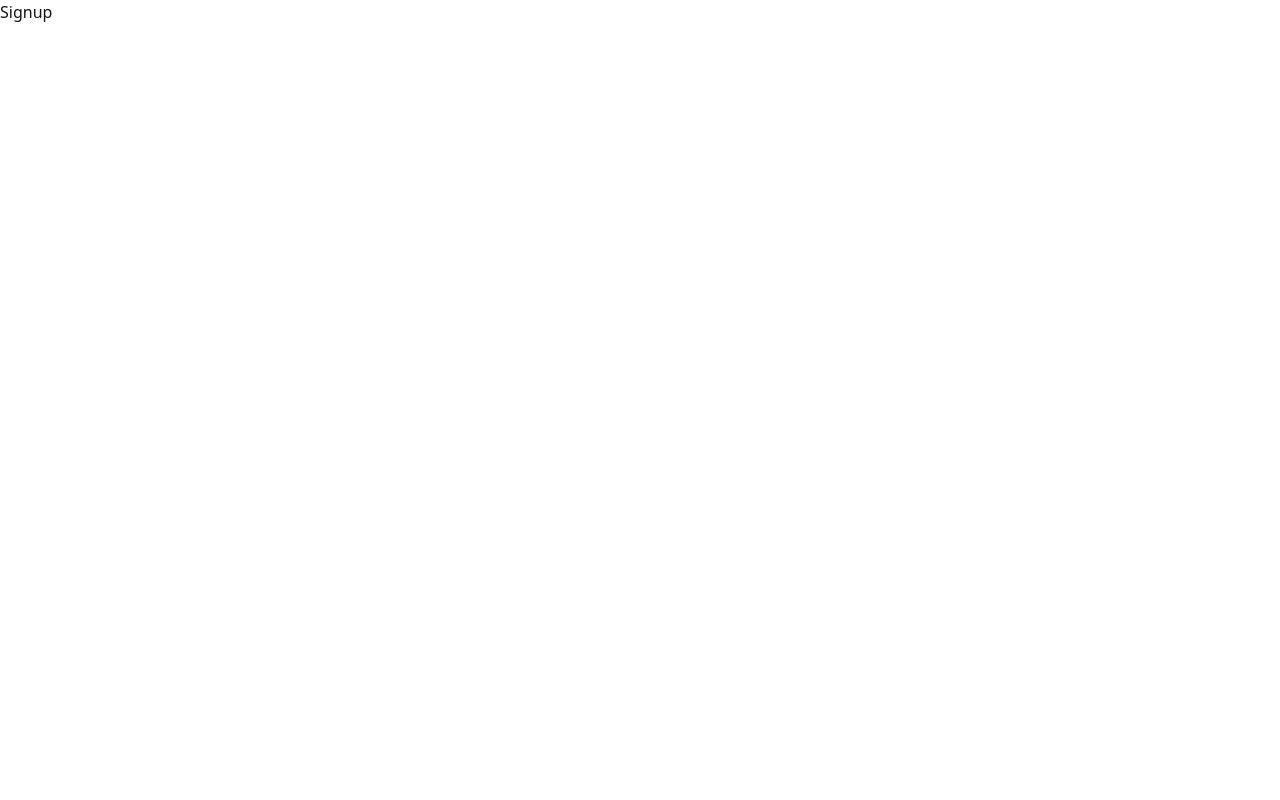
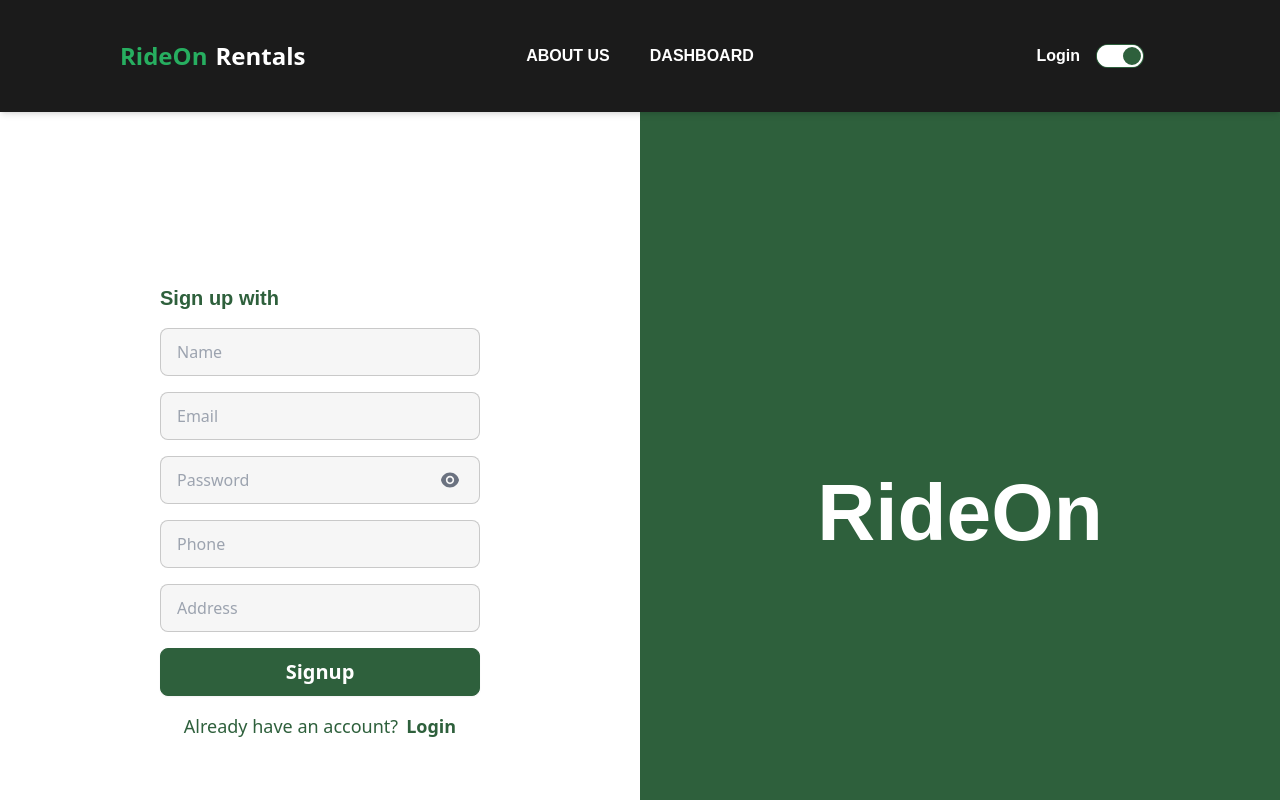
Before and after one commit to Bahauddin-Fahad/Bike-Rental-Client, a React (Vite) app: page /signup in a window 1280 px wide. Shown: the top 800 px of the page. Built offline with nearby package versions, Linux system fonts and the light colour scheme.

Commit message:
sign in, sign up and logout implemented

```diff
--- a/package.json
+++ b/package.json
@@ -17,12 +17,12 @@
     "react-custom-roulette": "^1.4.1",
     "react-dom": "^18.3.1",
     "react-hook-form": "^7.52.1",
+    "react-hot-toast": "^2.4.1",
     "react-icons": "^5.3.0",
     "react-redux": "^9.1.2",
     "react-router-dom": "^6.24.1",
     "react-slick": "^0.30.2",
     "react-spinners": "^0.14.1",
-    "react-toastify": "^10.0.5",
     "redux-persist": "^6.0.0",
     "slick-carousel": "^1.8.1"
   },
--- a/src/App.tsx
+++ b/src/App.tsx
@@ -1,14 +1,17 @@
-import { ToastContainer } from "react-toastify";
 import Footer from "./components/layout/Footer";
 import MainLayout from "./components/layout/MainLayout";
 import Navbar from "./components/layout/Navbar";
 import { useEffect, useState } from "react";
+import "../src/styles/stylesheet.css";
 import "slick-carousel/slick/slick.css";
 import "slick-carousel/slick/slick-theme.css";
-import "../src/styles/stylesheet.css";
+import { Toaster } from "react-hot-toast";
+import { useLocation } from "react-router-dom";
 
 function App() {
   const [theme, setTheme] = useState(localStorage.getItem("theme") || "dark");
+  const location = useLocation();
+
   const toggleTheme = () => {
     if (theme === "light") {
       setTheme("dark");
@@ -21,12 +24,17 @@ function App() {
   useEffect(() => {
     document.body.className = theme;
   }, [theme]);
+
   return (
     <>
-      <Navbar toggleTheme={toggleTheme} />
+      {location.pathname !== ("/login" || "/signup") && (
+        <Navbar toggleTheme={toggleTheme} />
+      )}
       <MainLayout />
-      <Footer />
-      <ToastContainer />
+
+      {location.pathname !== ("/login" || "/signup") && <Footer />}
+
+      <Toaster />
     </>
   );
 }
--- a/src/components/layout/Footer.tsx
+++ b/src/components/layout/Footer.tsx
@@ -3,10 +3,10 @@ import { FaFacebook, FaYoutube, FaTwitter } from "react-icons/fa";
 import { BsInstagram } from "react-icons/bs";
 const Footer = () => {
   return (
-    <footer className="footer p-4 sm:p-8 md:px-16 bg-primary text-white text-xs sm:text-base grid grid-cols-12">
+    <footer className="footer p-4 sm:p-8 md:px-16 bg-secondary dark:bg-primary text-black dark:text-white text-xs sm:text-base grid grid-cols-12">
       <div className="my-auto col-span-12 sm:col-span-3">
         <Link to={"/"} className="text-2xl space-x-2">
-          <span className="text-[#27ae60]">RideOn</span>
+          <span className="text-[#27ae60] font-semibold">RideOn</span>
           <span>Rentals</span>
         </Link>
         <p className="text-center sm:text-start">
--- a/src/components/layout/Navbar.tsx
+++ b/src/components/layout/Navbar.tsx
@@ -1,24 +1,35 @@
 /* eslint-disable @typescript-eslint/no-explicit-any */
 
 import { useEffect, useState } from "react";
-import { Link, useLocation } from "react-router-dom";
+import { Link, useLocation, useNavigate } from "react-router-dom";
 import { GiHamburgerMenu } from "react-icons/gi";
+import { useAppDispatch, useAppSelector } from "../../redux/hooks";
+import { logout, useCurrentUser } from "../../redux/features/auth/authSlice";
+import toast from "react-hot-toast";
 
 type TButtonName = "about" | string;
 
 const Navbar = ({ toggleTheme }: any) => {
   const params = useLocation().pathname;
   const [buttonName, setButtonName] = useState<TButtonName>(params.slice(1));
+  const dispatch = useAppDispatch();
+  const user = useAppSelector(useCurrentUser);
+  const navigate = useNavigate();
 
   useEffect(() => {
     setButtonName(params.slice(1));
   }, [params]);
 
+  const handleLogOut = () => {
+    dispatch(logout());
+    toast.success("Logged out successfully", { duration: 4000 });
+  };
+
   return (
-    <div className="custom-padding navbar bg-primary font-semibold h-14 xl:h-28 sticky top-0 z-20 text-white">
+    <div className="custom-padding navbar bg-white dark:bg-primary font-semibold h-14 xl:h-28 sticky top-0 z-20 text-black dark:text-white shadow-md">
       <div className="navbar-start xl:relative">
         <Link to={"/"} className="xl:text-2xl space-x-2">
-          <span className="text-[#27ae60]">RideOn</span>
+          <span className="text-[#27ae60] font-semibold">RideOn</span>
           <span>Rentals</span>
         </Link>
       </div>
@@ -48,11 +59,22 @@ const Navbar = ({ toggleTheme }: any) => {
         </ul>
       </div>
       <div className="navbar-end xl:space-x-4">
-        <div className="relative">
-          <button className="w-[80px] h-[25px] xl:w-[120px] xl:h-[40px] bg-accent text-white text-[8px] xl:text-[16px] rounded-sm xl:rounded-[5px] font-vietnam-bold">
+        {user ? (
+          <button
+            onClick={handleLogOut}
+            className="w-[80px] h-[25px] xl:w-[120px] xl:h-[40px] bg-accent text-white text-[8px] xl:text-[16px] rounded-sm xl:rounded-[5px] font-vietnam-bold"
+          >
+            Logout
+          </button>
+        ) : (
+          <button
+            onClick={() => navigate("/login")}
+            className="font-vietnam-bold"
+          >
             Login
           </button>
-        </div>
+        )}
+
         <input
           onChange={toggleTheme}
           type="checkbox"
--- /dev/null
+++ b/src/pages/CompareBikes/CompareBikes.tsx
@@ -0,0 +1,5 @@
+const CompareBikes = () => {
+  return <div></div>;
+};
+
+export default CompareBikes;
--- a/src/pages/Login/Login.tsx
+++ b/src/pages/Login/Login.tsx
@@ -6,9 +6,9 @@ import { useLoginMutation } from "../../redux/features/auth/authApi";
 import { verifyToken } from "../../utils/verifyToken";
 import { setUser, TUser } from "../../redux/features/auth/authSlice";
 import { useAppDispatch } from "../../redux/hooks";
-import { toast } from "react-toastify";
 import { useState } from "react";
 import { RiEyeFill, RiEyeCloseFill } from "react-icons/ri";
+import toast from "react-hot-toast";
 
 const Login = () => {
   const dispatch = useAppDispatch();
@@ -19,48 +19,40 @@ const Login = () => {
     register,
     formState: { errors },
     handleSubmit,
-  } = useForm<FieldValues>();
+  } = useForm<FieldValues>({
+    defaultValues: { email: "kabir@example.com", password: "password123" },
+  });
 
   const [login] = useLoginMutation();
-  // Login Form Submit Function
+
   const onSubmit = async (data: any) => {
     try {
       const userInfo = {
-        id: data.userId,
+        email: data.email,
         password: data.password,
       };
 
       const res = await login(userInfo).unwrap();
-      const user = verifyToken(res.data.accessToken) as TUser;
+      const user = verifyToken(res.token) as TUser;
 
-      toast.success("Successfully Logged In", {
-        theme: "colored",
-        toastId: "login",
-      });
-      dispatch(setUser({ user: user, token: res.data.accessToken }));
-
-      navigate(`/`);
-    } catch (error) {
-      toast.error("Something went Wrong", { toastId: "login" });
+      toast.success("Successfully Logged In", { duration: 4000 });
+      dispatch(setUser({ user: user, token: res.token }));
+      navigate(`/dashboard`);
+    } catch (error: any) {
+      toast.error(error?.data?.message, { duration: 4000 });
     }
   };
 
-  // if (loading || sending) {
-  //   return <Loading />;
-  // }
   return (
     <div className="grid grid-cols-1 xs:grid-cols-2 bg-white h-screen">
-      <div className="text-white font-vietnam-bold text-[5.27vw] hidden xs:flex justify-center items-center w-full bg-accent p-5 md:p-10">
+      <h1 className="text-white font-vietnam-bold text-[6.27vw] hidden xs:flex justify-center items-center w-full bg-accent p-5 md:p-10">
         RideOn
-      </div>
-
+      </h1>
       <div className="bg-white h-full text-accent font-satoshi text-xl font-[roboto] flex justify-center items-center px-3 py-5 md:px-10 md:py-9">
-        <div className="w-full xs:w-auto max-w-lg space-y-4">
-          <p>Sign in with</p>
-          {/* <SocialLogin /> */}
-          {/* <div className="divider">or</div> */}
+        <div className="w-full xs:w-1/2 max-w-lg space-y-4">
+          <p className="font-vietnam-bold">Sign in with</p>
           <form onSubmit={handleSubmit(onSubmit)}>
-            <div className="flex flex-col gap-5">
+            <div className="flex flex-col">
               <div>
                 <input
                   type="text"
@@ -100,16 +92,13 @@ const Login = () => {
                       value: true,
                       message: "Password is required",
                     },
-                    pattern: {
-                      value: /^(?=.*[a-z])(?=.*[A-Z])(?=.*\d)[a-zA-Z\d]{8,}$/,
-                      message:
-                        "Must Contain 8 Characters including 1 Uppercase & 1 Lowercase Letter",
-                    },
                   })}
                 />
                 <button
                   type="button"
-                  onClick={() => setSeePassword(!seePassowrd)}
+                  onClick={(e) => {
+                    e.preventDefault(), setSeePassword(!seePassowrd);
+                  }}
                   className="absolute right-5 top-[14px]"
                 >
                   {seePassowrd ? (
@@ -124,20 +113,14 @@ const Login = () => {
                       {(errors.password as FieldError).message}
                     </span>
                   )}
-                  {errors.password?.type === "pattern" && (
-                    <span className="label-text-alt text-[red]">
-                      {(errors.password as FieldError).message}
-                    </span>
-                  )}
                 </label>
               </div>
             </div>
 
-            {/* {signInError} */}
             <input
               type="submit"
               className="btn btn-accent w-full text-white text-base md:text-xl normal-case"
-              value={"Log in"}
+              value={"Login"}
             />
           </form>
           <div className="flex gap-2 justify-center text-sm md:text-lg">
--- a/src/pages/Signup/Signup.tsx
+++ b/src/pages/Signup/Signup.tsx
@@ -1,5 +1,197 @@
+/* eslint-disable @typescript-eslint/no-explicit-any */
+import { useState } from "react";
+import { Link, useNavigate } from "react-router-dom";
+import { FieldError, FieldValues, useForm } from "react-hook-form";
+import { RiEyeFill, RiEyeCloseFill } from "react-icons/ri";
+import { useSignUpMutation } from "../../redux/features/auth/authApi";
+
+import toast from "react-hot-toast";
+
 const Signup = () => {
-  return <div>Signup</div>;
+  const [seePassowrd, setSeePassword] = useState(false);
+  const navigate = useNavigate();
+
+  const [signUp] = useSignUpMutation();
+
+  const {
+    register,
+    formState: { errors },
+    handleSubmit,
+    reset,
+  } = useForm<FieldValues>();
+
+  const onSubmit = async (data: any) => {
+    try {
+      const userInfo = {
+        name: data.name,
+        email: data.email,
+        password: data.password,
+        phone: data.phone,
+        address: data.address,
+      };
+      await signUp(userInfo).unwrap();
+      toast.success("Successfully Signed Up", { duration: 4000 });
+      navigate("/login");
+      reset();
+    } catch (error: any) {
+      console.log(error);
+
+      toast.error(error?.data?.message, { duration: 4000 });
+    }
+  };
+
+  return (
+    <div className="grid grid-cols-1 xs:grid-cols-2 bg-white h-screen">
+      <div className="order-2 text-white font-vietnam-bold text-[6.27vw] hidden xs:flex justify-center items-center w-full bg-accent p-5 md:p-10">
+        RideOn
+      </div>
+      <div className="order-1 bg-white h-full text-accent text-xl font-font-satoshi flex justify-center items-center">
+        <div className="w-full xs:w-1/2 max-w-lg space-y-4">
+          <p className="font-vietnam-bold">Sign up with</p>
+          <form onSubmit={handleSubmit(onSubmit)}>
+            <div className="flex flex-col">
+              <div>
+                <input
+                  type="text"
+                  placeholder={"Name"}
+                  className="input input-bordered w-full max-w-lg bg-[#F6F6F6]"
+                  {...register("name", {
+                    required: {
+                      value: true,
+                      message: "Name is required",
+                    },
+                  })}
+                />
+                <label className="label">
+                  {errors.name?.type === "required" && (
+                    <span className="label-text-alt text-[red]">
+                      {(errors.name as FieldError).message}
+                    </span>
+                  )}
+                </label>
+              </div>
+              <div>
+                <input
+                  type="text"
+                  placeholder={"Email"}
+                  className="input input-bordered w-full max-w-lg bg-[#F6F6F6]"
+                  {...register("email", {
+                    required: {
+                      value: true,
+                      message: "Email is required",
+                    },
+                    pattern: {
+                      value: /[a-z0-9]+@[a-z]+\.[a-z]{2,3}/,
+                      message: "Provide A Valid Email",
+                    },
+                  })}
+                />
+                <label className="label">
+                  {errors.email?.type === "required" && (
+                    <span className="label-text-alt text-[red]">
+                      {(errors.email as FieldError).message}
+                    </span>
+                  )}
+                  {errors.email?.type === "pattern" && (
+                    <span className="label-text-alt text-[red]">
+                      {(errors.email as FieldError).message}
+                    </span>
+                  )}
+                </label>
+              </div>
+              <div className="relative">
+                <input
+                  type={seePassowrd ? "text" : "password"}
+                  placeholder={"Password"}
+                  className="input input-bordered w-full max-w-lg bg-[#F6F6F6]"
+                  {...register("password", {
+                    required: {
+                      value: true,
+                      message: "Password is required",
+                    },
+                  })}
+                />
+                <button
+                  type="button"
+                  onClick={(e) => {
+                    e.preventDefault(), setSeePassword(!seePassowrd);
+                  }}
+                  className="absolute right-5 top-[14px]"
+                >
+                  {seePassowrd ? (
+                    <RiEyeCloseFill className="text-gray-500" />
+                  ) : (
+                    <RiEyeFill className="text-gray-500" />
+                  )}
+                </button>
+                <label className="label">
+                  {errors.password?.type === "required" && (
+                    <span className="label-text-alt text-[red]">
+                      {(errors.password as FieldError).message}
+                    </span>
+                  )}
+                </label>
+              </div>
+              <div>
+                <input
+                  type="text"
+                  placeholder={"Phone"}
+                  className="input input-bordered w-full max-w-lg bg-[#F6F6F6]"
+                  {...register("phone", {
+                    required: {
+                      value: true,
+                      message: "Phone is required",
+                    },
+                  })}
+                />
+                <label className="label">
+                  {errors.phone?.type === "required" && (
+                    <span className="label-text-alt text-[red]">
+                      {(errors.phone as FieldError).message}
+                    </span>
+                  )}
+                </label>
+              </div>
+              <div>
+                <input
+                  type="text"
+                  placeholder={"Address"}
+                  className="input input-bordered w-full max-w-lg bg-[#F6F6F6]"
+                  {...register("address", {
+                    required: {
+                      value: true,
+                      message: "Address is required",
+                    },
+                  })}
+                />
+                <label className="label">
+                  {errors.address?.type === "required" && (
+                    <span className="label-text-alt text-[red]">
+                      {(errors.address as FieldError).message}
+                    </span>
+                  )}
+                </label>
+              </div>
+            </div>
+            <input
+              type="submit"
+              className="btn btn-accent w-full text-white text-base md:text-xl normal-case"
+              value={"Signup"}
+            />
+          </form>
+          <div className="flex gap-2 justify-center text-sm md:text-lg">
+            <p>Already have an account?</p>
+            <Link
+              className="decoration-transparent text-accent font-semibold"
+              to="/login"
+            >
+              Login
+            </Link>
+          </div>
+        </div>
+      </div>
+    </div>
+  );
 };
 
 export default Signup;
--- a/src/redux/api/baseApi.ts
+++ b/src/redux/api/baseApi.ts
@@ -1,8 +1,17 @@
 import { createApi, fetchBaseQuery } from "@reduxjs/toolkit/query/react";
+import { RootState } from "../store";
 
 const baseQuery = fetchBaseQuery({
   baseUrl: import.meta.env.VITE_BASE_URL,
-  // credentials: "include",
+  credentials: "include",
+  prepareHeaders: (headers, { getState }) => {
+    const token = (getState() as RootState).auth.token;
+
+    if (token) {
+      headers.set("authorization", `Bearer ${token}`);
+    }
+    return headers;
+  },
 });
 
 export const baseApi = createApi({
--- a/src/redux/features/auth/authApi.ts
+++ b/src/redux/features/auth/authApi.ts
@@ -3,11 +3,9 @@ import { baseApi } from "../../api/baseApi";
 const authApi = baseApi.injectEndpoints({
   endpoints: (builder) => ({
     login: builder.mutation({
-      query: (userInfo) => ({
-        url: "/auth/login",
-        method: "POST",
-        body: userInfo,
-      }),
+      query: (userInfo) => {
+        return { url: "/auth/login", method: "POST", body: userInfo };
+      },
     }),
     signUp: builder.mutation({
       query: (userInfo) => ({
--- a/src/routes/routes.tsx
+++ b/src/routes/routes.tsx
@@ -6,6 +6,7 @@ import Home from "../pages/Home/Home";
 import BikeDetails from "../pages/bikes/BikeDetails";
 import AboutUs from "../pages/AboutUs/AboutUs";
 import Dashboard from "../pages/Dashboard/Dashboard";
+import ProtectedRoute from "../components/layout/ProtectedRoute";
 
 const router = createBrowserRouter([
   {
@@ -17,6 +18,14 @@ const router = createBrowserRouter([
         element: <Home />,
       },
       {
+        path: "/login",
+        element: <Login />,
+      },
+      {
+        path: "/signup",
+        element: <Signup />,
+      },
+      {
         path: "bikes/:id",
         element: <BikeDetails />,
       },
@@ -26,17 +35,13 @@ const router = createBrowserRouter([
       },
       {
         path: "dashboard",
-        element: <Dashboard />,
+        element: (
+          <ProtectedRoute role="user">
+            <Dashboard />
+          </ProtectedRoute>
+        ),
       },
     ],
-  },
-  {
-    path: "/login",
-    element: <Login />,
-  },
-  {
-    path: "/signup",
-    element: <Signup />,
   },
 ]);
 
--- a/src/types/index.ts
+++ b/src/types/index.ts
@@ -25,7 +25,6 @@ export type TResponse<T> = {
   statusCode: number;
   success: boolean;
   message: string;
-  averageRating?: number;
 };
 
 export type TResponseRedux<T> = TResponse<T> & BaseQueryApi;
```
Also changed, not shown: 1 other file (tests, documents, lock files or other folders).
